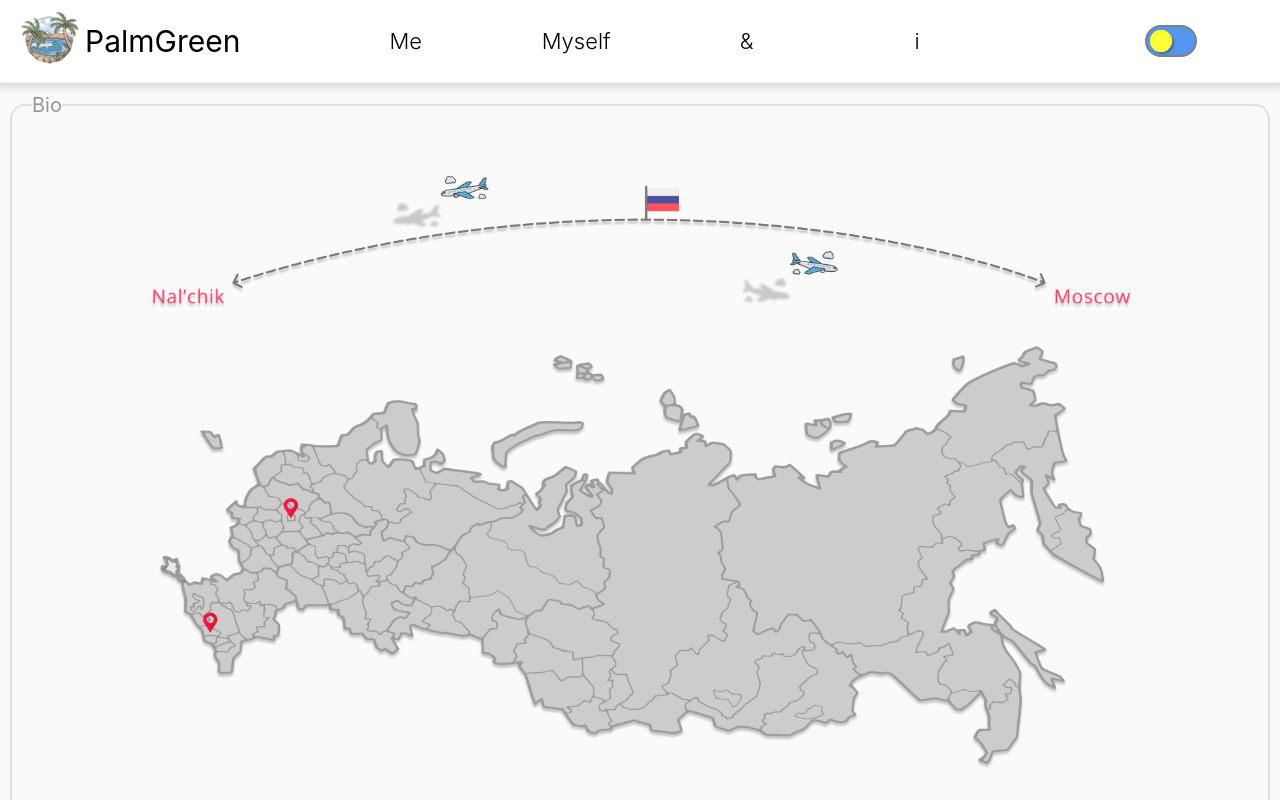
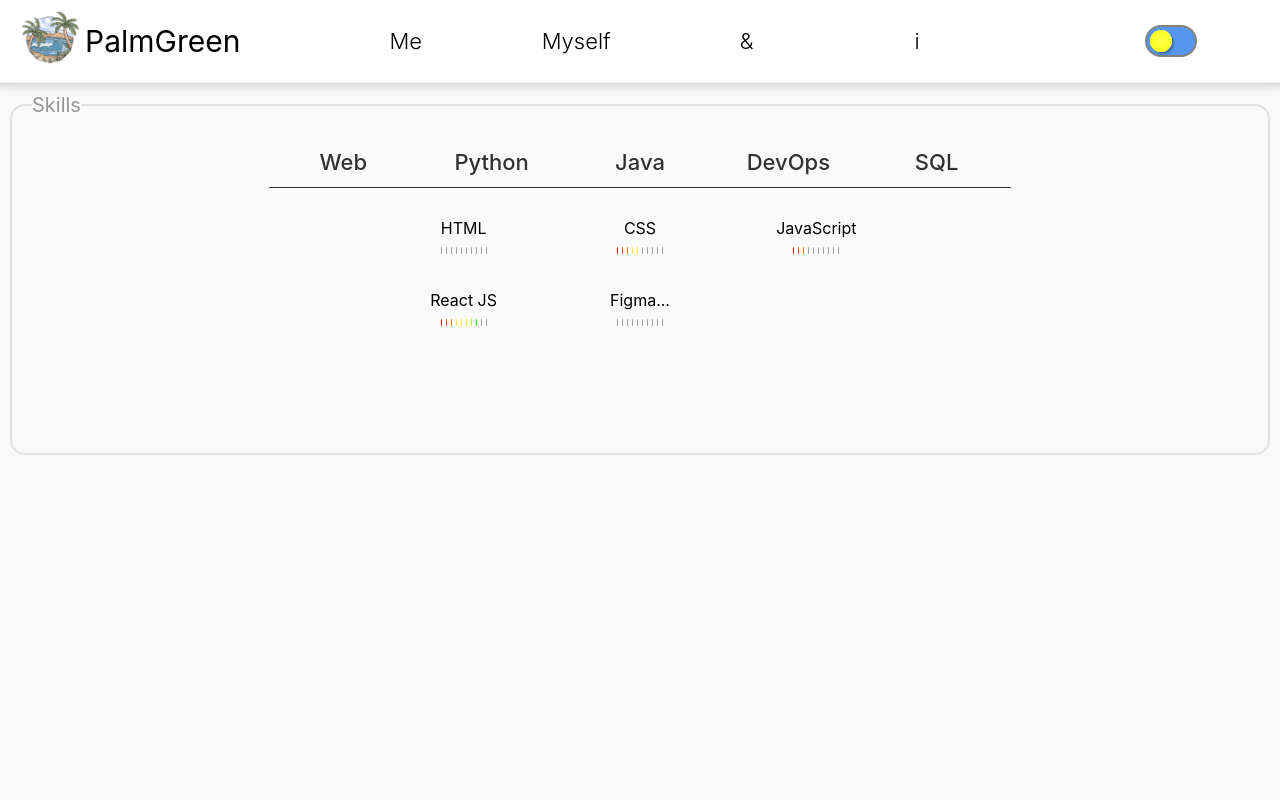
Before and after one commit to timmygunja/palmgreen, a React (Create React App) app: page / in a window 1280 px wide. Shown: the top 800 px of the page. Built offline with nearby package versions, Linux system fonts and the light colour scheme.

Commit message:
Added rating basic bars to skills

```diff
--- a/src/App.js
+++ b/src/App.js
@@ -14,9 +14,9 @@ function App() {
         {/*</header>*/}
         <NavBar />
 
-        <Section name={"Bio"}>
-            <Bio />
-        </Section>
+        {/* <Section name={"Bio"}> */}
+            {/* <Bio /> */}
+        {/* </Section> */}
 
         <Section name={"Skills"}>
             <SkillList />
--- a/src/components/Skill.css
+++ b/src/components/Skill.css
@@ -0,0 +1,63 @@
+.skill {
+    display: grid;
+}
+
+.skill-bar {
+    margin: 4px 0;
+    display: flex;
+    justify-content: center;
+    align-items: center;
+}
+
+.skill-point,
+.skill-point-disabled {
+    width: 1px;
+    height: 7px;
+    margin: 0 2px;
+    padding: 0;
+    border-radius: 20px;
+}
+
+.skill-point-disabled {
+    background-color: rgba(125, 125, 125, 0.7);
+}
+
+.skill-point:nth-child(1) {
+    background-color: red;
+}
+
+.skill-point:nth-child(2) {
+    background-color: rgb(255, 98, 0);
+}
+
+.skill-point:nth-child(3) {
+    background-color: rgb(255, 132, 0);
+}
+
+.skill-point:nth-child(4) {
+    background-color: rgb(255, 230, 0);
+}
+
+.skill-point:nth-child(5) {
+    background-color: rgb(255, 238, 0);
+}
+
+.skill-point:nth-child(6) {
+    background-color: rgb(225, 255, 0);
+}
+
+.skill-point:nth-child(7) {
+    background-color: rgb(162, 255, 0);
+}
+
+.skill-point:nth-child(8) {
+    background-color: rgb(30, 255, 0);
+}
+
+.skill-point:nth-child(9) {
+    background-color: rgb(0, 255, 89);
+}
+
+.skill-point:nth-child(10) {
+    background-color: rgb(0, 255, 115);
+}
--- a/src/components/Skill.js
+++ b/src/components/Skill.js
@@ -1,12 +1,26 @@
-import "./Skill.css"
+import "./Skill.css";
 
 const Skill = (props) => {
-    return(
-        <div className={"skill"}>
-            <p>{props.name}</p>
-            {/*<p className={"skill-bar"}>{props.rate} / 10</p>*/}
-        </div>
-    )
-}
+  const skillPoints = [];
 
-export default Skill
+  for (let i = 0; i < 10; i++) {
+    skillPoints[i] = <div className="skill-point-disabled"></div>;
+  }
+
+  for (let i = 0; i < props.stars; i++) {
+    skillPoints[i] = <div className="skill-point"></div>;
+  }
+
+  return (
+    <div className={"skill"}>
+      <p>{props.name}</p>
+      <div className={"skill-bar"}>
+        {skillPoints.map((item) => {
+          return item;
+        })}
+      </div>
+    </div>
+  );
+};
+
+export default Skill;
--- a/src/components/SkillList.js
+++ b/src/components/SkillList.js
@@ -25,14 +25,14 @@ const SkillList = (props) => {
                 <h3 id={"python"} onClick={() => { hideSkillTable(); setPython("table-active") }}>Python</h3>
                 <h3 id={"java"} onClick={() => { hideSkillTable(); setJava("table-active") }}>Java</h3>
                 <h3 id={"devOps"} onClick={() => { hideSkillTable(); setDevOps("table-active") }}>DevOps</h3>
-                <h3 id={"sql"} onClick={() => { hideSkillTable(); setSql("table-active") }}>Sql</h3>
+                <h3 id={"sql"} onClick={() => { hideSkillTable(); setSql("table-active") }}>SQL</h3>
             </div>
             <div className="skill-tables">
                 <SkillTable className={web}>
                     <Skill name={"HTML"} />
-                    <Skill name={"CSS"} />
-                    <Skill name={"JavaScript"} />
-                    <Skill name={"React JS"} />
+                    <Skill name={"CSS"} stars={5} />
+                    <Skill name={"JavaScript"} stars={3} />
+                    <Skill name={"React JS"} stars={8} />
                     <Skill name={"Figma..."} />
                 </SkillTable>
                 <SkillTable className={python}>
--- a/src/ui/global/Themes.js
+++ b/src/ui/global/Themes.js
@@ -1,21 +1,27 @@
 export const lightTheme = {
-    body: '#fafafa',
-    text: '#000000',
-    navBack: '#ffffff',
-    navBorder: '#f5f5f5',
-    navLinkHover: '#f5f5f5',
-    sectionLegend: 'rgba(0, 0, 0, 0.4)',
-    sectionOutline: 'rgba(0, 0, 0, 0.1)',
-    skillTitlesBorder: '#000000',
-}
+  body: "#fafafa",
+  text: "#000000",
+  navBack: "#ffffff",
+  navBorder: "#f5f5f5",
+  navLinkHover: "#f5f5f5",
+  sectionLegend: "rgba(0, 0, 0, 0.4)",
+  sectionOutline: "rgba(0, 0, 0, 0.1)",
+  skillTitlesBorder: "#000000",
+};
+
+// const mainDarkColor = "#ff69b4";
+// const secondaryDarkColor = "rgba(255,105,180, 0.7)";
+const mainDarkColor = "rgb(34, 224, 123)";
+const secondaryDarkColor = "rgba(105, 255, 175, 0.7)";
 
 export const darkTheme = {
-    body: '#313032',
-    text: '#ffffff',
-    navBack: '#363537',
-    navBorder: '#ff69b4',
-    navLinkHover: '#4a4a4a',
-    sectionLegend: '#f5f5f5',
-    sectionOutline: 'rgba(255,105,180, 0.7)',
-    skillTitlesBorder: '#ff69b4',
-}
+  body: "#313032",
+  text: "#ffffff",
+  navBack: "#363537",
+  navBorder: mainDarkColor,
+  navLinkHover: "#4a4a4a",
+  sectionLegend: "#f5f5f5",
+  sectionOutline: secondaryDarkColor,
+  skillTitlesBorder: mainDarkColor,
+  toggleBorderColor: secondaryDarkColor
+};
--- a/src/ui/global/globalStyles.js
+++ b/src/ui/global/globalStyles.js
@@ -1,4 +1,4 @@
-import { createGlobalStyle} from "styled-components"
+import { createGlobalStyle } from "styled-components";
 
 const GlobalStyles = createGlobalStyle`
   body {
@@ -42,6 +42,10 @@ const GlobalStyles = createGlobalStyle`
     color: ${({ theme }) => theme.sectionLegend};
     transition: all 0.25s linear;
   }
-  `
 
-export default GlobalStyles
+  .toggle {
+    border-color: ${({ theme }) => theme.toggleBorderColor};
+  }
+  `;
+
+export default GlobalStyles;
--- a/src/ui/layout/NavBar.css
+++ b/src/ui/layout/NavBar.css
@@ -97,8 +97,9 @@ input[type=checkbox]:focus {
     transition: all 0.2s cubic-bezier(0.5, 0.1, 0.75, 1.35);
 }
 .toggle:checked {
-    border-color: #ff69b4;
+    /* border-color: #ff69b4; */
     background: rgb(41, 72, 117);
+    /* color: rgb(34, 224, 123); */
 }
 .toggle:checked:after {
     transform: translatex(20px);
--- a/src/ui/layout/NavBar.js
+++ b/src/ui/layout/NavBar.js
@@ -1,40 +1,42 @@
-import "./NavBar.css"
+import "./NavBar.css";
 import { useState } from "react";
 import GlobalStyles from "../global/globalStyles";
 import { ThemeProvider } from "styled-components";
-import { lightTheme, darkTheme } from "../global/Themes"
+import { lightTheme, darkTheme } from "../global/Themes";
 
 const NavBar = () => {
-    const [theme, setTheme] = useState('light');
+  const [theme, setTheme] = useState("light");
   const themeToggler = () => {
-        theme === 'light' ? setTheme('dark') : setTheme('light')
-    }
+    theme === "light" ? setTheme("dark") : setTheme("light");
+  };
 
   return (
     <div className={"navbar"}>
-            <ThemeProvider theme={theme === 'light' ? lightTheme : darkTheme}>
-                <GlobalStyles/>
+      <ThemeProvider theme={theme === "light" ? lightTheme : darkTheme}>
+        <GlobalStyles />
       </ThemeProvider>
 
       <div className={"logo"}>
-                <div><img className={"logopic"} src={"favicon.png"}/></div>
+        <div>
+          <img className={"logopic"} src={"favicon.png"} />
+        </div>
         <div className={"logotext"}>PalmGreen</div>
       </div>
 
       <div className={"mainbar"}>
-                <a href={"#"}><span>Me</span></a>
+        <a href={"#"}>
+          <span>Me</span>
+        </a>
         <a href={"#"}>Myself</a>
         <a href={"#"}>&</a>
         <a href={"#"}>i</a>
       </div>
 
       <div className={"buttonbar"}>
-                {/*<button onClick={themeToggler}>Switch Theme</button>*/}
-                <input type="checkbox" className="toggle" onClick={themeToggler}/>
+        <input type="checkbox" className="toggle" onClick={themeToggler} />
       </div>
+    </div>
+  );
+};
 
-        </div>
-    )
-}
-
-export default NavBar
+export default NavBar;
```
Also changed, not shown: public/favicon.png. Lines whose indentation alone changed are shown as unchanged.
